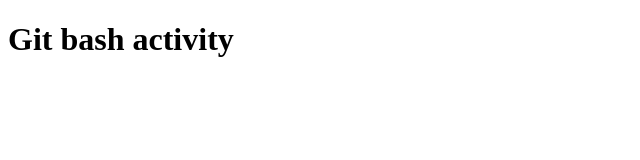
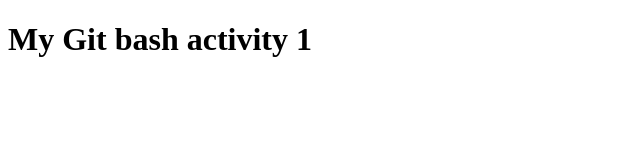
Before and after one commit to Jay0180/sscgi_beltran_act1, a plain HTML site: page index.html in a window 1280 px wide. Shown: the whole page, without its empty margins (0-640 px from the left). Drawn offline with Linux system fonts and the light colour scheme.

Commit message:
Edited index html

```diff
--- a/index.html
+++ b/index.html
@@ -6,6 +6,6 @@
     <title>Document</title>
 </head>
 <body>
-    <h1>Git bash activity</h1>
+    <h1>My Git bash activity 1</h1>
 </body>
 </html>
```
